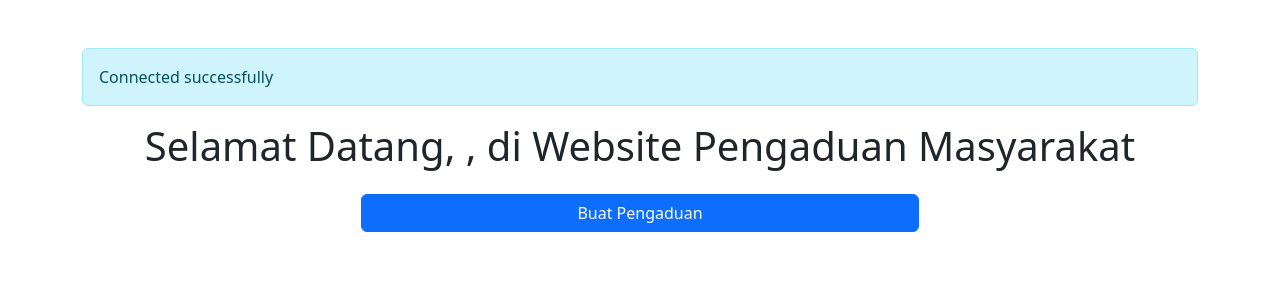
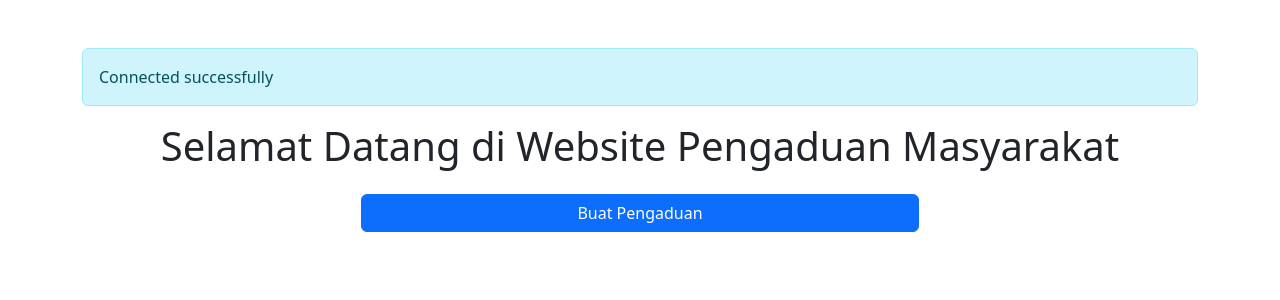
Before and after one commit to ELfatt09/website-pengaduan, a PHP site: page / in a window 1280 px wide. Shown: the part 56-356 px from the top of the page. Run offline with PHP 8.4, Linux system fonts and the light colour scheme.

Commit message:
"Removed comma from welcome message header"

```diff
--- a/index.php
+++ b/index.php
@@ -56,7 +56,7 @@ session_start();
         <div class="alert alert-info">
             <?php include './service/database.php'; ?>
         </div>
-        <h1 class="text-center">Selamat Datang, <?= $_SESSION['username'] ?? '' ?>, di Website Pengaduan Masyarakat</h1>
+        <h1 class="text-center">Selamat Datang <?= $_SESSION['username'] ?? '' ?> di Website Pengaduan Masyarakat</h1>
         <div class="d-grid gap-2 col-6 mx-auto mt-4">
             <a class="btn btn-primary" href="./form-pengaduan.php">Buat Pengaduan</a>
         </div>
```
